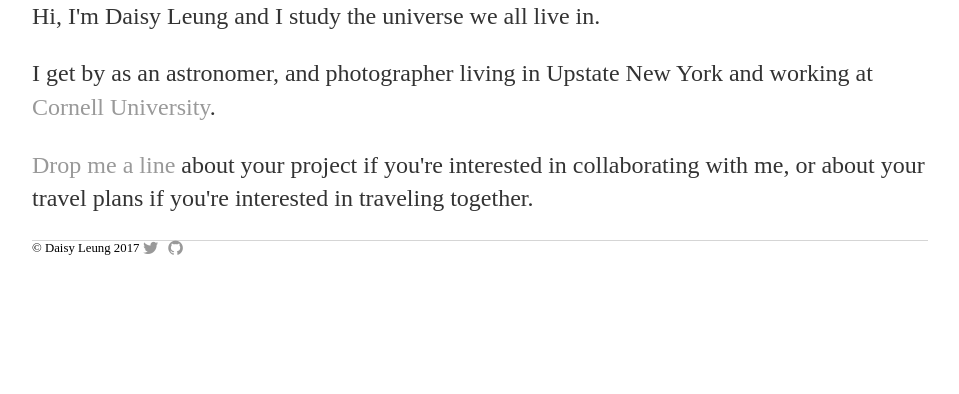
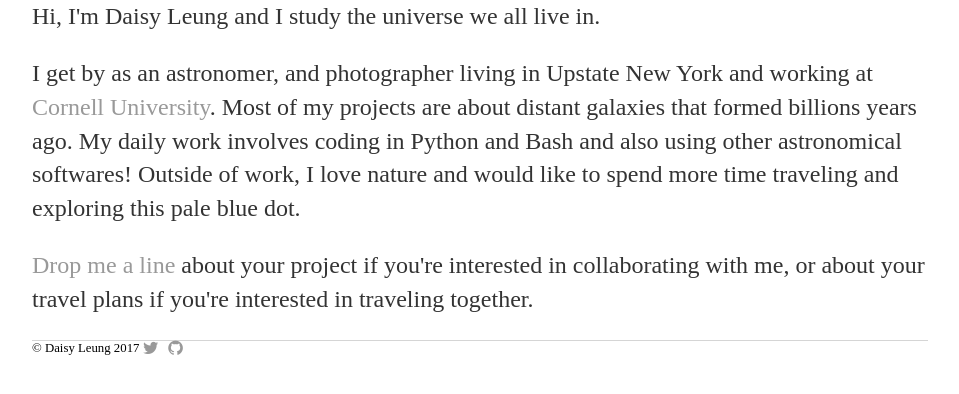
Before and after one commit to astro313/astro313.github.io, a Jekyll site: the page built from index.html, in a window 1280 px wide, cut to the strip 835-1251 px from the top of the page. Shown: the top 394 px of the strip, without its empty margins (160-1119 px from the left). Built offline with Jekyll 4.4.1, drawn with Linux system fonts in a browser that asks for light colours; nearby versions of some CDN libraries; before the commit the page ends 1151 px from its top, so only the background shows below that.

Commit message:
Update index.html

```diff
--- a/index.html
+++ b/index.html
@@ -10,7 +10,8 @@ description: Daisy Leung is an Astronomer, Photographer, Traveler, and Foodie li
 
      <div class="main_right">
      <p class="lead">Hi, I'm <span itemprop="name">Daisy Leung</span> and I study the universe we all live in.</p>
-     <p>I get by as an astronomer, and photographer living in Upstate New York and working at <a href="http://www.astro.cornell.edu/~tleung">Cornell University</a>.</p>
+     <p>I get by as an astronomer, and photographer living in Upstate New York and working at <a href="http://www.astro.cornell.edu/~tleung">Cornell University</a>. Most of my projects are about distant galaxies that formed billions years ago. My daily work involves coding in Python and Bash and also using other astronomical softwares! Outside of work, I love nature and would like to spend more time traveling and exploring this pale blue dot. </p>
+
 
       <p><a href="mailto:leungtszkuk@gmail.com">Drop me a line</a> about your project if you're interested in collaborating with me,
 	or about your travel plans if you're interested in traveling together. </p>
```
